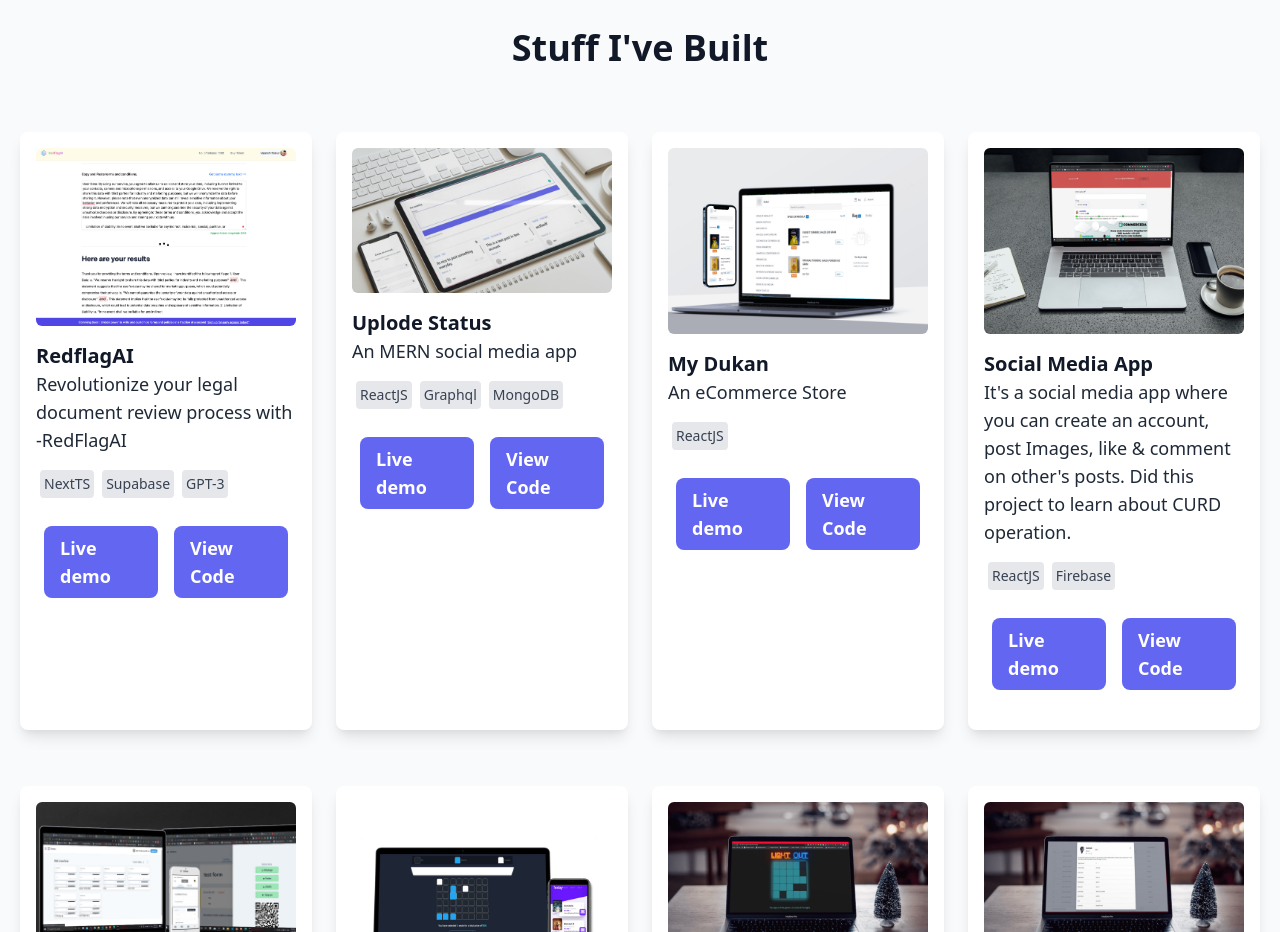
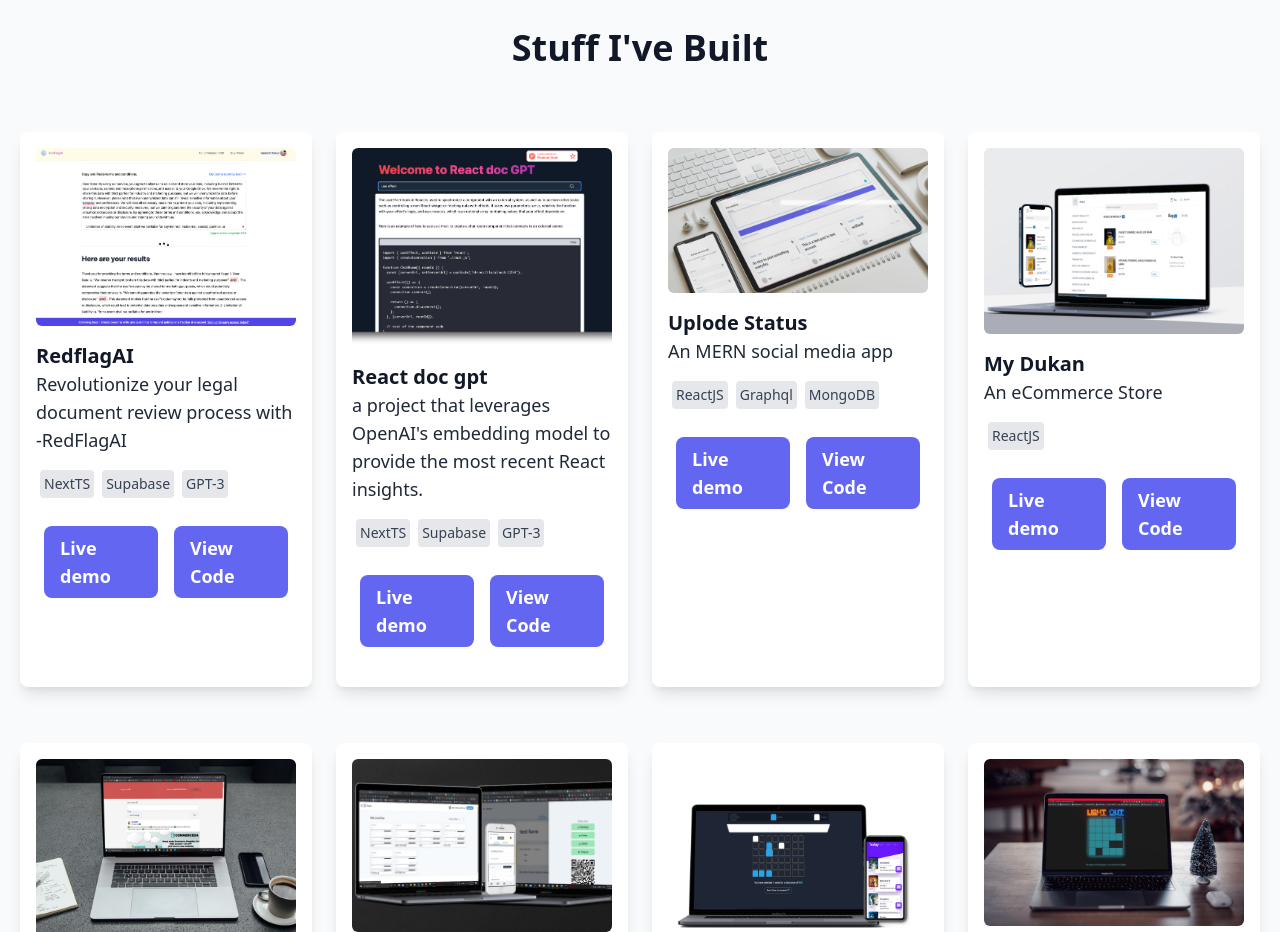
Before and after one commit to vipansh/portfolio2021, a Next.js app: page / in a window 1280 px wide. Shown: the part 1300-2232 px from the top of the page. Built offline with nearby package versions, Linux system fonts and the light colour scheme.

Commit message:
✅ update:project added

```diff
--- a/components/ProjectList.js
+++ b/components/ProjectList.js
@@ -10,6 +10,15 @@
             about: "Revolutionize your legal document review process with -RedFlagAI",
             stack: ["NextTS","Supabase","GPT-3"],
             link: "https://www.redflagai.in/",
+        },
+        {
+            id: "7",
+            imgUrl: "/assets/react-doc-gpt.png",
+            name: "React doc gpt",
+            about: "a project that leverages OpenAI's embedding model to provide the most recent React insights.",
+            stack: ["NextTS","Supabase","GPT-3"],
+            link: "https://react-doc-gpt.vercel.app/",
+            codeUrl: "https://github.com/vipansh/react-doc-gpt",
         },
         {
             id: "6",
```
Also changed, not shown: public/assets/react-doc-gpt.png (added).
